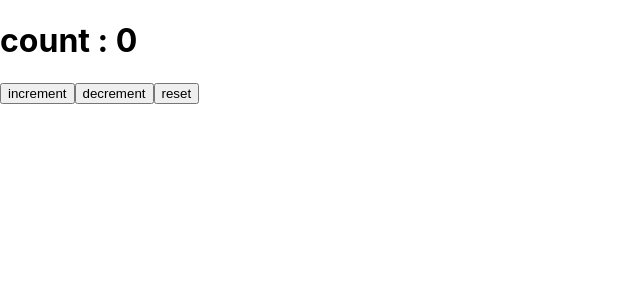
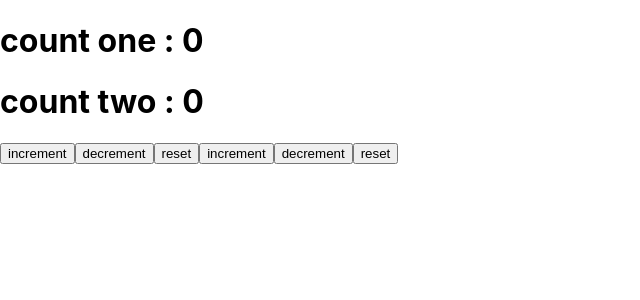
Before and after one commit to faysalsaade/React.js, a React (Create React App) app: page / in a window 1280 px wide. Shown: the top 300 px of the page, without its empty margins (0-640 px from the left). Built offline with nearby package versions, Linux system fonts and the light colour scheme.

Commit message:
create new project

```diff
--- a/src/App.js
+++ b/src/App.js
@@ -109,13 +109,20 @@ import { React, useReducer } from "react";
 import reducer from "./reducer";
 import { initialstate } from "./reducer";
 const App = () => {
-  const [count, dispatch] = useReducer(reducer, initialstate);
+  const [countone, dispatch] = useReducer(reducer, initialstate);
+  const [counttwo, dispatchcountTwo] = useReducer(reducer, initialstate);
   return (
     <div>
-      <h1>count : {count}</h1>
+      <h1>count one : {countone}</h1>
+      <h1>count two : {counttwo}</h1>
+      {/* {count one} */}
       <button onClick={() => dispatch("increment")}>increment </button>
       <button onClick={() => dispatch("decrement")}>decrement</button>
       <button onClick={() => dispatch("reset")}>reset</button>
+      {/* {count two} */}
+      <button onClick={() => dispatchcountTwo("increment")}>increment </button>
+      <button onClick={() => dispatchcountTwo("decrement")}>decrement</button>
+      <button onClick={() => dispatchcountTwo("reset")}>reset</button>
     </div>
   );
 };
```
